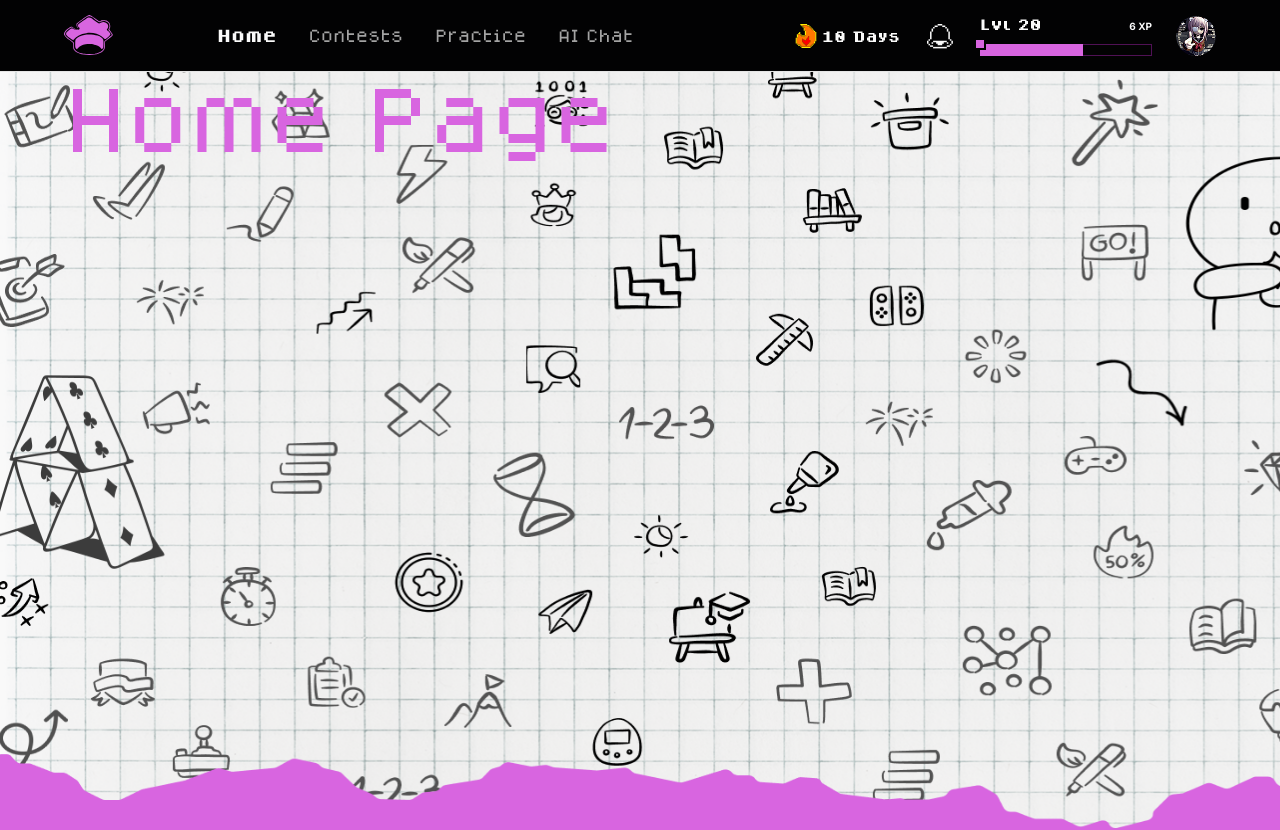
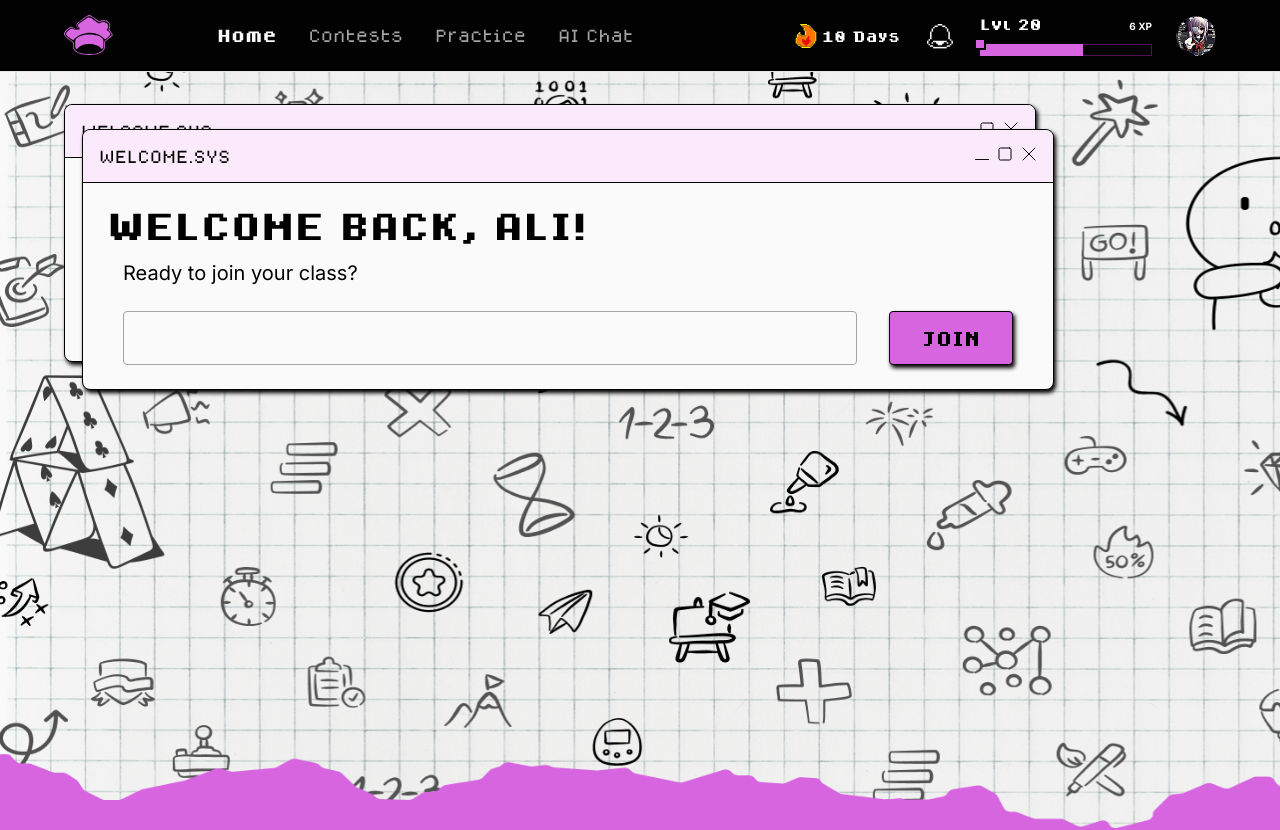
Before and after one commit to AbdalrahmanEmara/legamii-platform, a Next.js app: page /home in a window 1280 px wide. Shown: the top 830 px of the page. Built offline with nearby package versions, Linux system fonts and the light colour scheme; a web font is replaced by a local one.

Commit message:
Create welcome back card

```diff
--- a/src/app/(app)/home/page.js
+++ b/src/app/(app)/home/page.js
@@ -1,7 +1,13 @@
+import Welcome from "@/components/homePage/Welcome";
+
 export default function PracticePage() {
+  const user = {
+    name: "Ali",
+  }
+
   return (
     <div>
-      <p className="title-1 text-primary-500">Home Page</p>
+      <Welcome name={user.name} />
     </div>
   );
 }
--- a/src/components/auth/FormInput.js
+++ b/src/components/auth/FormInput.js
@@ -11,12 +11,14 @@ export default function FormInput({
 }) {
   return (
     <div className={`gap-xs2 relative flex flex-col ${className || ""}`}>
+      {label &&
         <label
           htmlFor={id}
           className={`text-text font-primary text-sm leading-5 font-normal uppercase ${labelClassName || ""}`}
         >
           {label}
         </label>
+      }
       <input
         type={type}
         id={id}
--- /dev/null
+++ b/src/components/homePage/Welcome.js
@@ -0,0 +1,27 @@
+import FormInput from "../auth/FormInput";
+import Btn1 from "../ui/Btn1";
+import ReusableWindow from "../ui/ReusableWindow";
+
+export default function Welcome({ name }) {
+  return (
+    <div className="relative">
+      <ReusableWindow title="welcome.sys" className="absolute top-0 left-0 max-w-243 w-full h-64.5">
+        <div className="h-39.5" />
+      </ReusableWindow>
+      <ReusableWindow title="welcome.sys" className="absolute top-6.25 left-4.5 max-w-243 w-full">
+        <div className="p-base flex flex-col gap-sm">
+          <p className="text-text text-3xl font-bold font-primary uppercase">
+            welcome back, {name}!
+          </p>
+          <div className="flex flex-col gap-base px-sm">
+            <p className="text-text text-xl font-normal font-secondary leading-7">Ready to join your class?</p>
+            <form className="flex gap-md">
+              <FormInput title="" className={"flex-1"} />
+              <Btn1 title={"join"} className={"h-13.5"} />
+            </form>
+          </div>
+        </div>
+      </ReusableWindow>
+    </div>
+  );
+}
--- a/src/components/ui/Background.js
+++ b/src/components/ui/Background.js
@@ -3,12 +3,12 @@ import Image from "next/image";
 export default function Background({ children = "", className = "" }) {
   return (
     <div className="absolute inset-0">
-      <div className="bg-primary-500 relative overflow-hidden">
+      <div className="relative bg-primary-500 overflow-hidden">
         <Image
           src="/images/Background.png"
           alt="Background"
           fill
-          className="max-h-[910px] min-w-377.5"
+          className="min-w-377.5 max-h-227.5"
         />
         <div className={`relative min-h-screen ${className || ""}`}>{children}</div>
       </div>
--- a/src/components/ui/BackgroundMain.js
+++ b/src/components/ui/BackgroundMain.js
@@ -2,9 +2,11 @@ import Background from "./Background";
 
 export default function BackgroundMain({ children, className = "" }) {
   return (
-    <div className="bg-primary-500 relative h-auto">
-      <Background className="pointer-events-none absolute inset-0 z-1" />
-      <div className={`px-xl3 relative top-0 left-0 ${className || ""} z-10`}>{children}</div>
+    <div className="relative h-auto bg-primary-500">
+      <Background className="absolute inset-0 pointer-events-none z-1" />
+      <div className={`px-xl3 py-md relative top-0 left-0 ${className || ""} z-10`}>
+        {children}
+      </div>
     </div>
   );
 }
--- a/src/components/ui/Btn1.js
+++ b/src/components/ui/Btn1.js
@@ -1,7 +1,7 @@
 export default function Btn1({ title, disabled = false, onClick, className, ...prop }) {
   return (
     <button
-      className={`bg-primary-500 border-text text-text px-md py-sm font-primary cursor-pointer rounded border text-base font-bold uppercase shadow-[2px_3px_4px_0px_rgba(0,0,0,1.00)] focus-within:shadow-[0_4px_8px_rgba(0,0,0,0.2)] ${className} ${disabled ? "cursor-not-allowed opacity-50" : ""}`}
+      className={`bg-primary-500 flex justify-center text-center items-center border-text text-text px-md py-sm font-primary cursor-pointer rounded border text-base font-bold uppercase shadow-[2px_3px_4px_0px_rgba(0,0,0,1.00)] focus-within:shadow-[0_4px_8px_rgba(0,0,0,0.2)] ${className} ${disabled ? "cursor-not-allowed opacity-50" : ""}`}
       onClick={onClick}
       disabled={disabled}
       {...prop}
```
Lines whose indentation alone changed are shown as unchanged.
